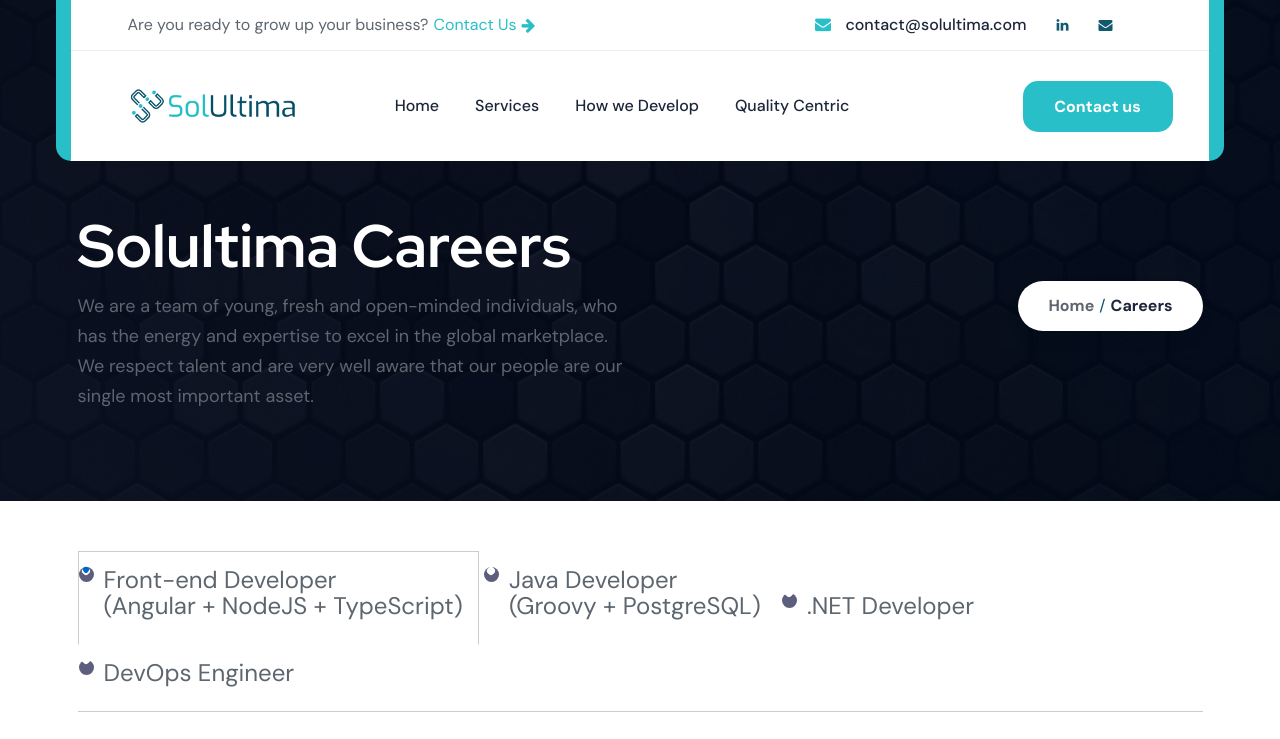
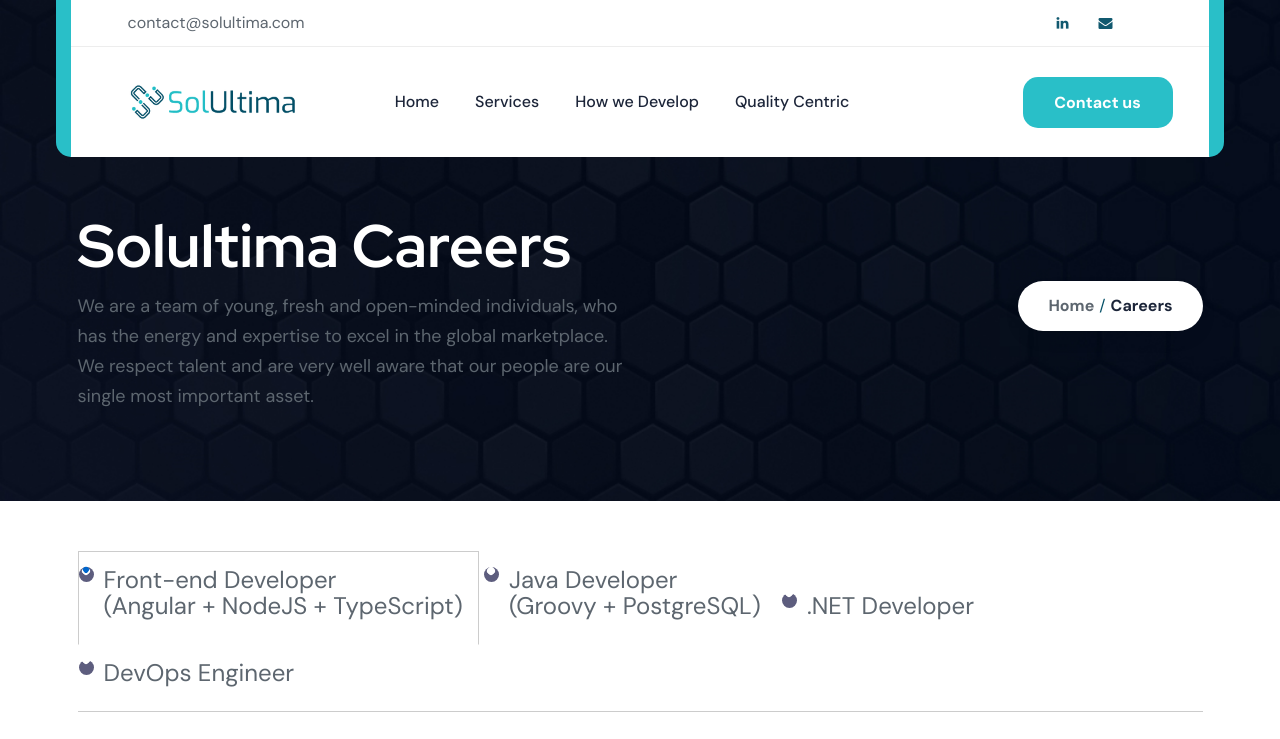
Before and after one commit to solultima/CorpWeb, a plain HTML site: page careers.html in a window 1280 px wide. Shown: the top 739 px of the page. Drawn offline with nearby package versions, Linux system fonts and the light colour scheme; a script that the page names is missing.

Commit message:
updated careers page

```diff
--- a/careers.html
+++ b/careers.html
@@ -20,16 +20,10 @@
         <div class="container">
             <div class="row header-top-three">
                 <div class="col-lg-6">
-                    <p class="top-left">Are you ready to grow up your business?
-                        <a href="#">Contact Us <i class="fa fa-arrow-right"></i></a>
-                    </p>
+                    <a class="top-left" href="mailto:contact@solultima.com">contact@solultima.com</a>
                 </div>
                 <div class="col-lg-6 right-h-three">
                     <div class="header-top-right">
-                        <div class="single-right email">
-                            <i class="fa fa-envelope"></i>
-                            <a href="mailto:contact@solultima.com">contact@solultima.com</a>
-                        </div>
                         <div class="single-right call">
                             <div class="right">
                                 <ul class="social-wrapper-one">
@@ -347,7 +341,7 @@
                                             </ul>
                                             <div class="info">
                                                 <span>Our Location</span>
-                                                <a href="#">WeWork, 78/9 Outer Ring Road,<br> Bellandur, Bengaluru - 560103, Karnataka</a>
+                                                <a href="https://www.google.com/maps/place/WeWork/@12.925457,77.6727173,17z/data=!3m1!4b1!4m5!3m4!1s0x3bae13da7e444143:0xd3f5a22d29f13f42!8m2!3d12.925457!4d77.674906" target="_blank">WeWork, 78/9 Outer Ring Road,<br> Bellandur, Bengaluru - 560103, Karnataka</a>
                                             </div>
                                         </div>
                                     </div>
```
